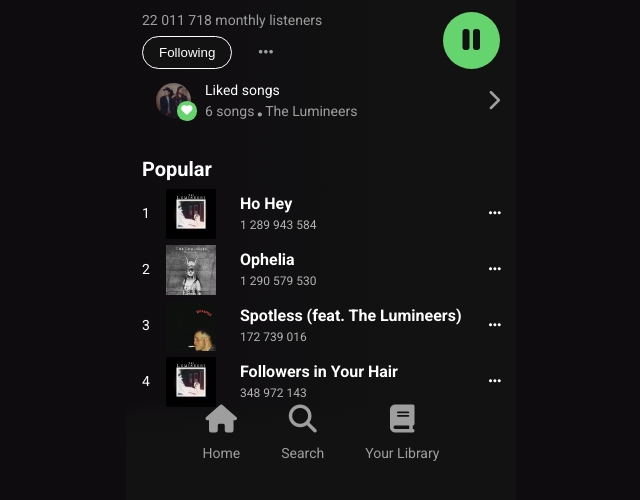
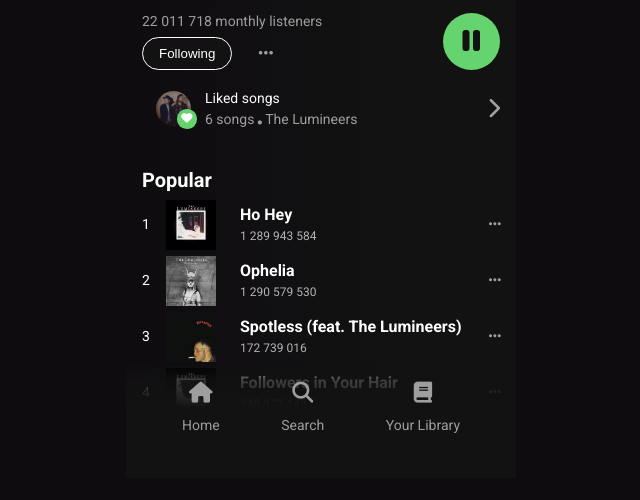
Before and after one commit to rkalbuqp/spotfy-project-group, a website built with webpack: page src/index.html in a window 1280 px wide. Shown: the part 322-822 px from the top of the page, without its empty margins (319-959 px from the left). After the commit the page ends 800 px from the top, so only its background shows below. Built offline with nearby package versions, Linux system fonts and the light colour scheme; files whose address does not match are found by name.

Commit message:
refact: Ajustes na variáveis scss

```diff
--- a/src/index.html
+++ b/src/index.html
@@ -63,7 +63,7 @@
                   <h3>Ho Hey</h3>
                   <p>1 289 943 584</p>
                 </div>
-                <i class="fa-solid fa-ellipsis ellipsis-listeners test"></i>
+                <i class="fa-solid fa-ellipsis ellipsis-listeners"></i>
               </div>
             </article>
 
@@ -114,15 +114,15 @@
         <nav>
           <ul class="nav-list">
             <li>
-              <i class="fa-solid fa-house fa-2xl icon"></i>
+              <i class="fa-solid fa-house fa-xl icon"></i>
               <span class="label-icon">Home</span>
             </li>
             <li>
-              <i class="fa-solid fa-magnifying-glass fa-2xl icon"></i>
+              <i class="fa-solid fa-magnifying-glass fa-xl icon"></i>
               <span class="label-icon">Search</span>
             </li>
             <li>
-              <i class="fa-solid fa-book fa-2xl icon"></i>
+              <i class="fa-solid fa-book fa-xl icon"></i>
               <span class="label-icon">Your Library</span>
             </li>
           </ul>
--- a/src/styles/_variables.scss
+++ b/src/styles/_variables.scss
@@ -1,4 +1,4 @@
-$primary-color: #65d46e;
+$primary-color: rgba(101, 212, 110, 1);
 $secondary-color: #121212;
 $text-color: #9e9e9e;
 $text-color-white: #fff;
@@ -9,4 +9,3 @@
   rgba(18, 18, 18, 0.8) 15%,
   rgba(18, 18, 18, 1) 40%
 );
-$radius: 20;
--- a/src/styles/styles.scss
+++ b/src/styles/styles.scss
@@ -11,7 +11,7 @@
   margin: 0;
   padding: 0;
   background-color: rgba(15, 12, 16, 1);
-  color: #fff;
+  color: $text-color-white;
   display: absolute;
   height: 100vh;
 
@@ -34,7 +34,7 @@
   position: relative;
   width: 390px;
   height: 319px;
-  background-color: rgba(18, 18, 18, 1);
+  background-color: $secondary-color;
 
   h1 {
     position: absolute;
@@ -74,7 +74,7 @@
     .icon-pause {
       display: flex;
       align-items: center;
-      background-color: rgba(101, 212, 110, 1);
+      background-color: $primary-color;
       color: rgba(18, 18, 18, 1);
       padding: 20px;
       border-radius: 40px;
@@ -93,6 +93,7 @@
   .liked-songs {
     display: flex;
     align-items: center;
+    margin-top: 0.5rem;
 
     img {
       width: 2.5rem;
@@ -125,13 +126,13 @@
       .heart-icon {
         display: flex;
         padding: 0.3rem;
-        background-color: rgba(101, 212, 110, 1);
+        background-color: $primary-color;
         border-radius: 50%;
         position: absolute;
         bottom: 0.8rem;
         right: 0.6rem;
         font-size: 0.8rem;
-        color: #fff;
+        color: $text-color-white;
         cursor: pointer;
       }
     }
@@ -160,9 +161,9 @@
     align-items: flex-start;
 
     .button {
-      background-color: rgba(18, 18, 18, 1);
-      color: #fff;
-      border: 1px solid #fff;
+      background-color: $secondary-color;
+      color: $text-color-white;
+      border: 1px solid $text-color-white;
       padding: 8px 16px;
       border-radius: 20px;
       cursor: pointer;
@@ -191,12 +192,15 @@
   }
 
   aside {
-    margin-bottom: 16px;
+    margin-top: 2rem;
 
     h2 {
       font-size: 20px;
-      margin-bottom: 8px;
-      margin-top: 25px;
+      margin-bottom: 0.6rem;
+    }
+
+    .ellipsis-listeners {
+      color: $text-color;
     }
 
     .track {
@@ -250,16 +254,13 @@
   }
 }
 
-.test {
-  align-items: flex-end;
-}
-
 footer {
   display: flex;
-  position: relative;
-  margin-top: 29rem;
+  position: fixed;
+  bottom: 0;
+
   width: 390px;
-  padding: 16px 56px 56px 56px;
+  padding: 30px 56px 45px 56px;
   background: $nav-color;
 
   nav {
@@ -270,7 +271,7 @@
     display: flex;
     width: 100%;
     align-items: center;
-    justify-content: space-around;
+    justify-content: space-between;
     list-style-type: none;
 
     li {
@@ -284,7 +285,7 @@
 .label-icon {
   font-size: 1rem;
   color: $text-color;
-  margin-top: 1.8rem;
+  margin-top: 1.7rem;
 }
 
 .icon-back {
@@ -294,7 +295,7 @@
   cursor: pointer;
   color: white;
   padding: 0.8rem;
-  background-color: rgba(0, 0, 0, 0.6);
+  background-color: rgba(0, 0, 0, 1);
   border-radius: 20px;
 }
 
```
Also changed, not shown: src/styles/styles.css (deleted), 1 other file.
